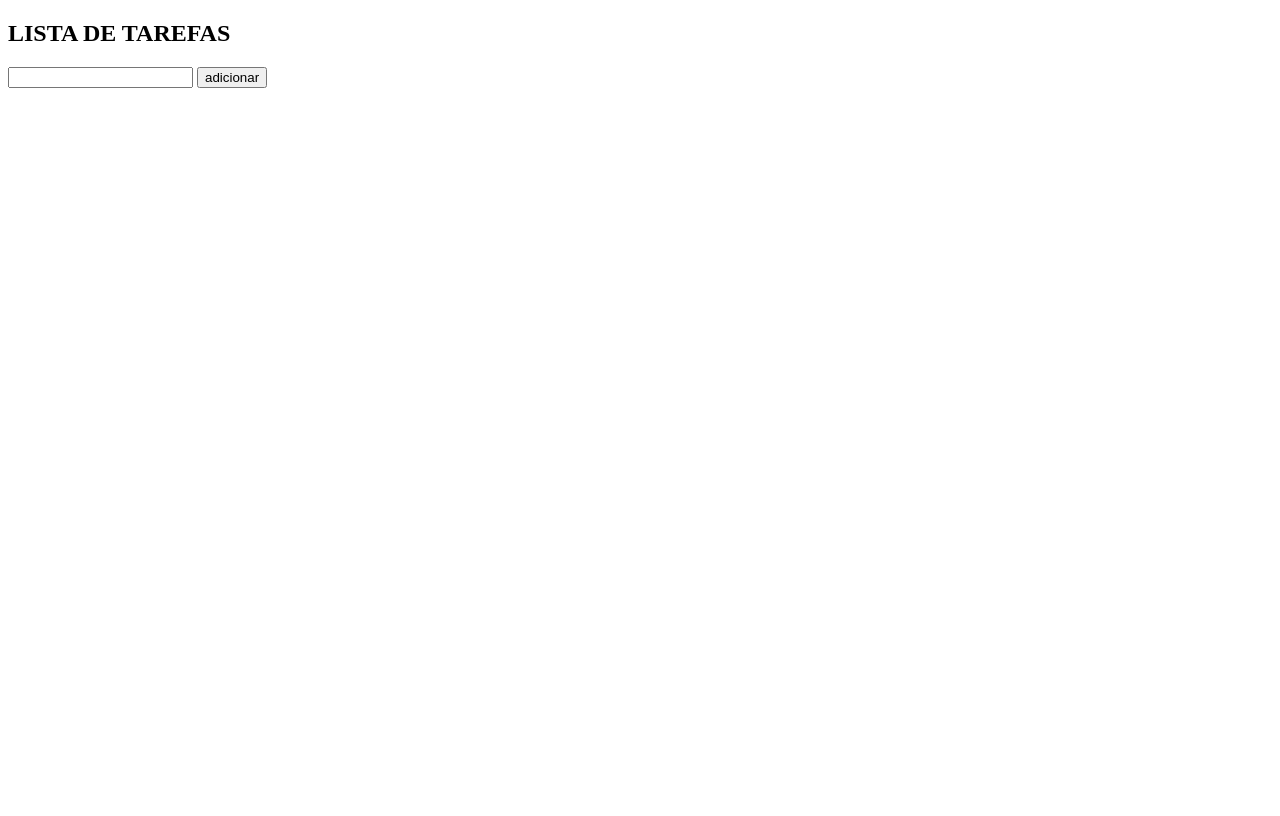
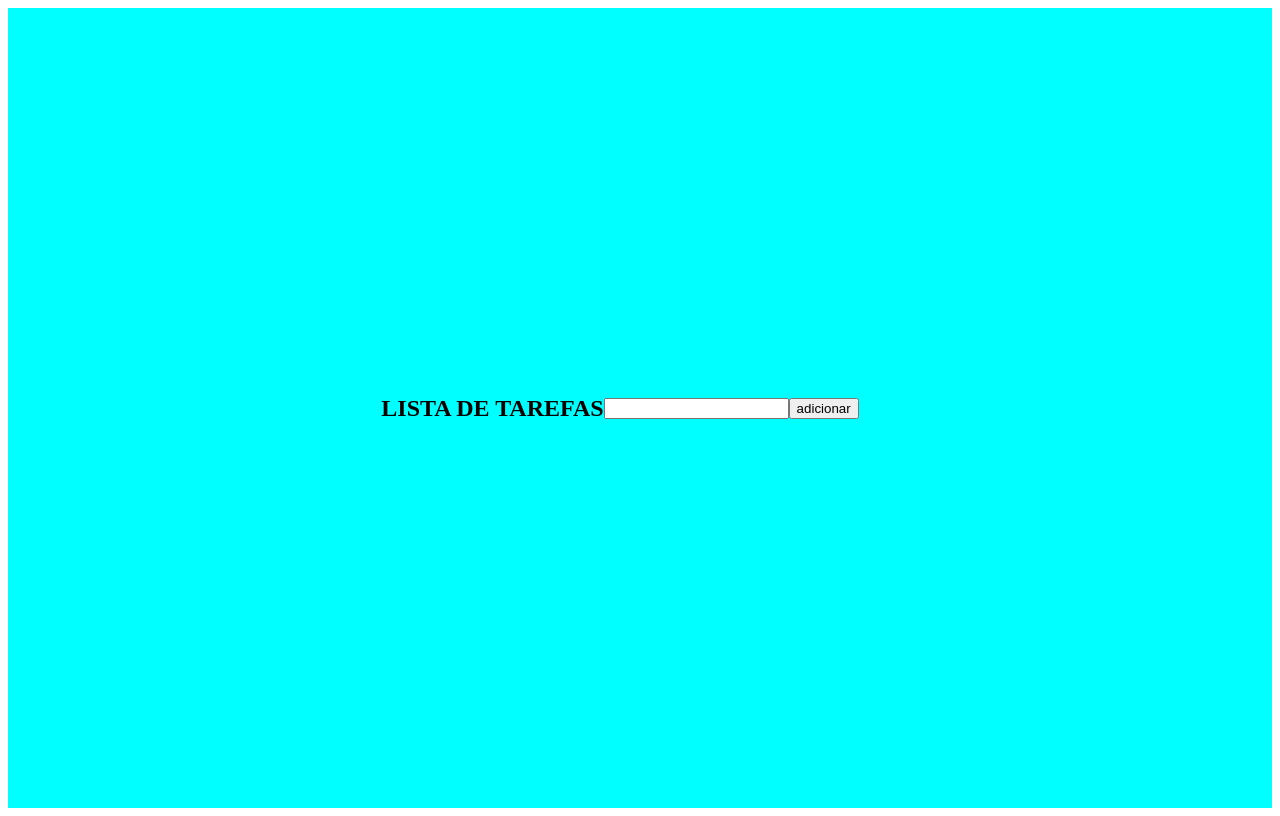
Before and after one commit to DEV-meme220/DEV-Emerson, a plain HTML site: page Projetos/lista de tarefas/index.html in a window 1280 px wide. Drawn offline with Linux system fonts and the light colour scheme.

Commit message:
quebra de linha

```diff
--- a/Projetos/lista de tarefas/style.css
+++ b/Projetos/lista de tarefas/style.css
@@ -9,3 +9,10 @@ li {
     border-radius: 4px;
 
 }
+.container {
+    background-color: aqua;
+    display: flex;
+    justify-content: center; /* horizontal */
+    align-items: center;     /* vertical */
+    height: 100vh;
+}
```
Also changed, not shown: Projetos/lista de tarefas/index.html (+1 -0 lines).
